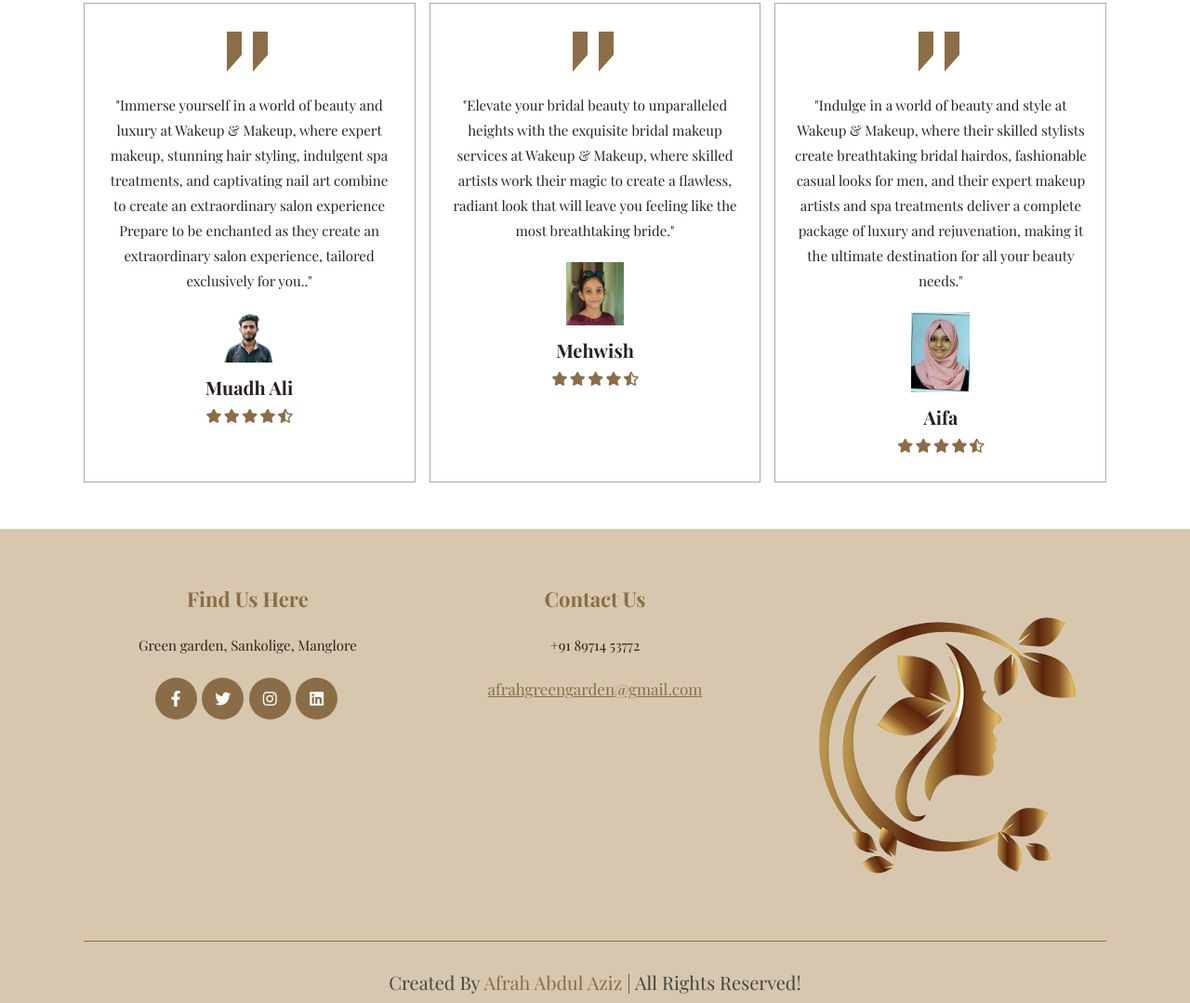
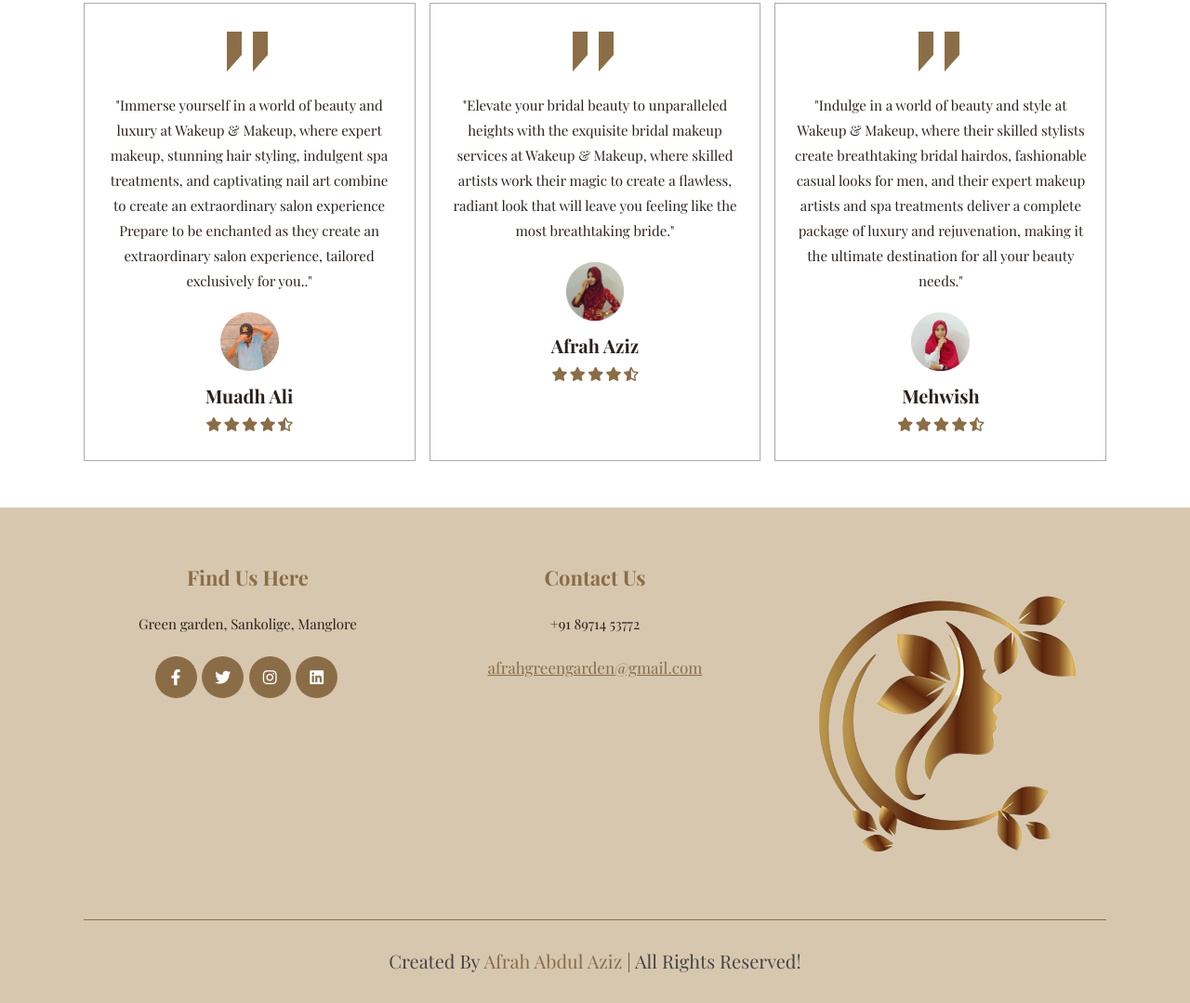
Before and after one commit to afrah-aziz/wakeup, a plain HTML site: page index.html in a window 1280 px wide. Shown: the part 5262-6341 px from the top of the page at 93% size. Drawn offline with nearby package versions, Linux system fonts and the light colour scheme; a web font is replaced by a local one.

Commit message:
updated the file

```diff
--- a/index.html
+++ b/index.html
@@ -261,7 +261,7 @@
         <div class="box">
             <img src="images/quote-img.png" alt="" class="quote">
             <p>"Immerse yourself in a world of beauty and luxury at Wakeup & Makeup, where expert makeup, stunning hair styling, indulgent spa treatments, and captivating nail art combine to create an extraordinary salon experience Prepare to be enchanted as they create an extraordinary salon experience, tailored exclusively for you.."</p>
-            <img src="images/review-1.png" class="user" alt="">
+            <img src="./review/IMG-20211226-WA0009 (1)-modified.png" class="user" alt="">
             <h3>Muadh Ali </h3>
             <div class="stars">
                 <i class="fas fa-star"></i>
@@ -274,8 +274,8 @@
         <div class="box">
             <img src="images/quote-img.png" alt="" class="quote">
             <p>"Elevate your bridal beauty to unparalleled heights with the exquisite bridal makeup services at Wakeup & Makeup, where skilled artists work their magic to create a flawless, radiant look that will leave you feeling like the most breathtaking bride."</p>
-            <img src="images/mevi.jpeg" class="user" alt="">
-            <h3>Mehwish</h3>
+            <img src="review/afrah.png" class="user" alt="">
+            <h3>Afrah Aziz</h3>
             <div class="stars">
                 <i class="fas fa-star"></i>
                 <i class="fas fa-star"></i>
@@ -288,8 +288,8 @@
             <img src="images/quote-img.png" alt="" class="quote">
 
             <p>"Indulge in a world of beauty and style at Wakeup & Makeup, where their skilled stylists create breathtaking bridal hairdos, fashionable casual looks for men, and their expert makeup artists and spa treatments deliver a complete package of luxury and rejuvenation, making it the ultimate destination for all your beauty needs."</p>
-            <img src="images/afra.jpeg" class="user" alt="">
-            <h3>Aifa</h3>
+            <img src="./review/WhatsApp Image 2023-06-30 at 6.38.14 PM-modified.png" class="user" alt="">
+            <h3>Mehwish</h3>
             <div class="stars">
                 <i class="fas fa-star"></i>
                 <i class="fas fa-star"></i>
```
Also changed, not shown: review/IMG-20211226-WA0009 (1)-modified.png (added), review/WhatsApp Image 2023-06-30 at 12.06.39 AM-modified.png (added), review/WhatsApp Image 2023-06-30 at 6.38.14 PM-modified.png (added), review/afrah.png (added).
